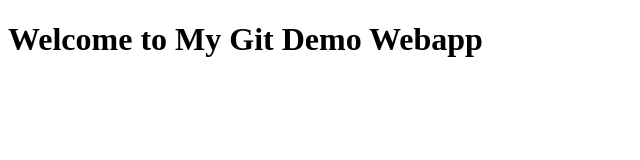
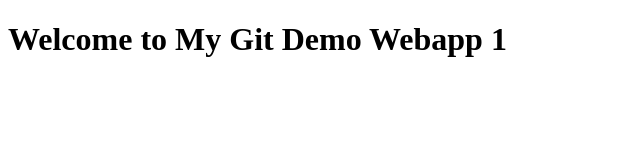
Before and after one commit to Hamid8542/CS445-MAP, a plain HTML site: page lesson1/my-git-demo-wepapp/index.html in a window 1280 px wide. Shown: the full height of the page, 0-640 px from the left. Drawn offline with Linux system fonts and the light colour scheme.

Commit message:
Updated header with Webapp 1

```diff
--- a/lesson1/my-git-demo-wepapp/index.html
+++ b/lesson1/my-git-demo-wepapp/index.html
@@ -1,4 +1,4 @@
 <!DOCTYPE html>
 <html>
-<h1>Welcome to My Git Demo Webapp</h1>
+<h1>Welcome to My Git Demo Webapp 1</h1>
 </html>
```
